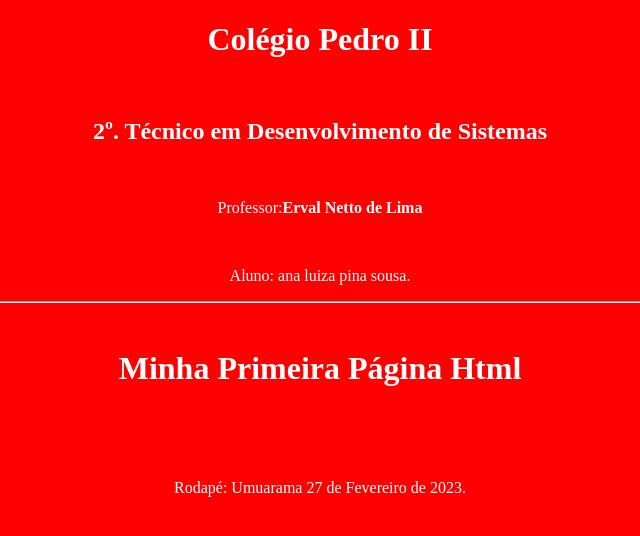
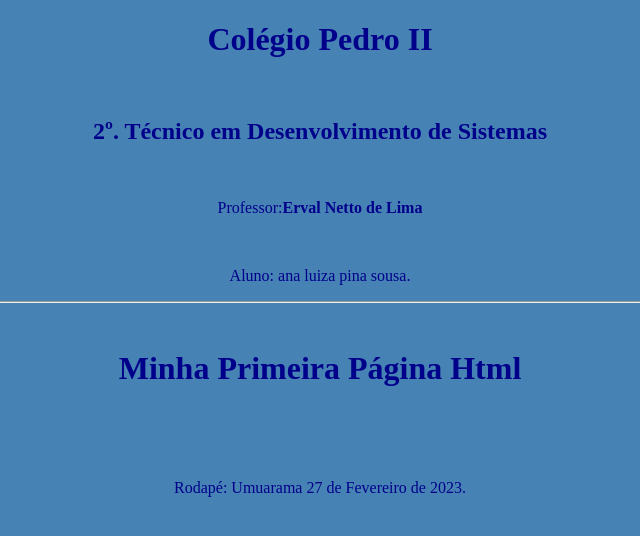
Before and after one commit to ninhaa003/front-end, a plain HTML site: page pagina.html in a window 1280 px wide. Shown: the whole page, without its empty margins (320-960 px from the left). Drawn offline with Linux system fonts and the light colour scheme.

Commit message:
Add files via upload

```diff
--- a/pagina.html
+++ b/pagina.html
@@ -2,7 +2,7 @@
    <head>
     <title>Página Html</title>
    </head>
-   <body style="background:#ff0000; color:#ffffff; text-align: center;">
+   <body style="background:#4682B4; color:#00008B; text-align: center;">
     <h1>Colégio Pedro II</h1>
     <br>
     <h2>2º. Técnico em Desenvolvimento de Sistemas</h2>
```
